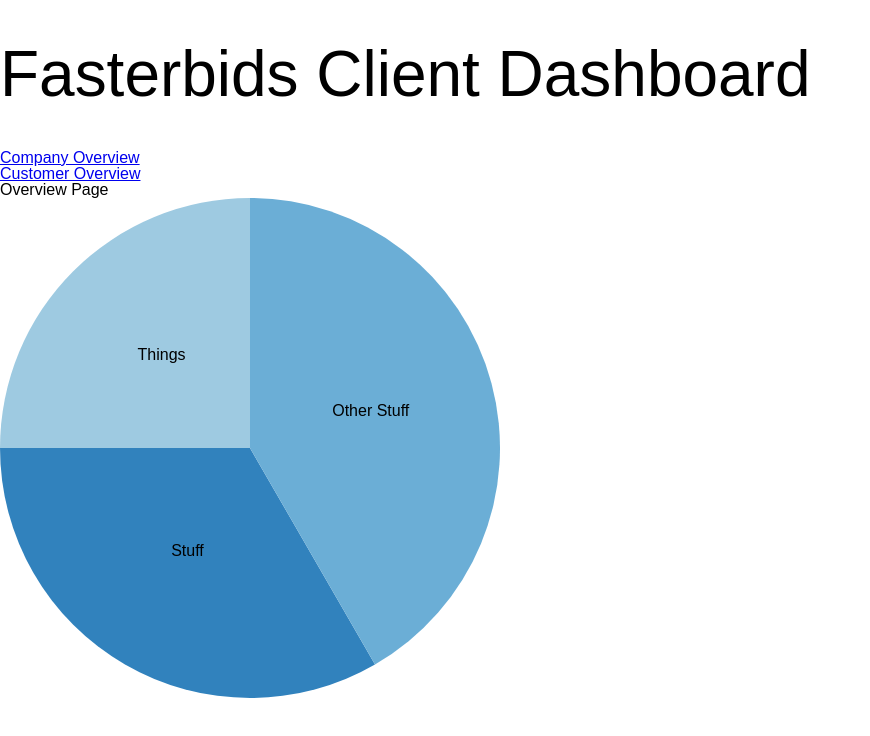
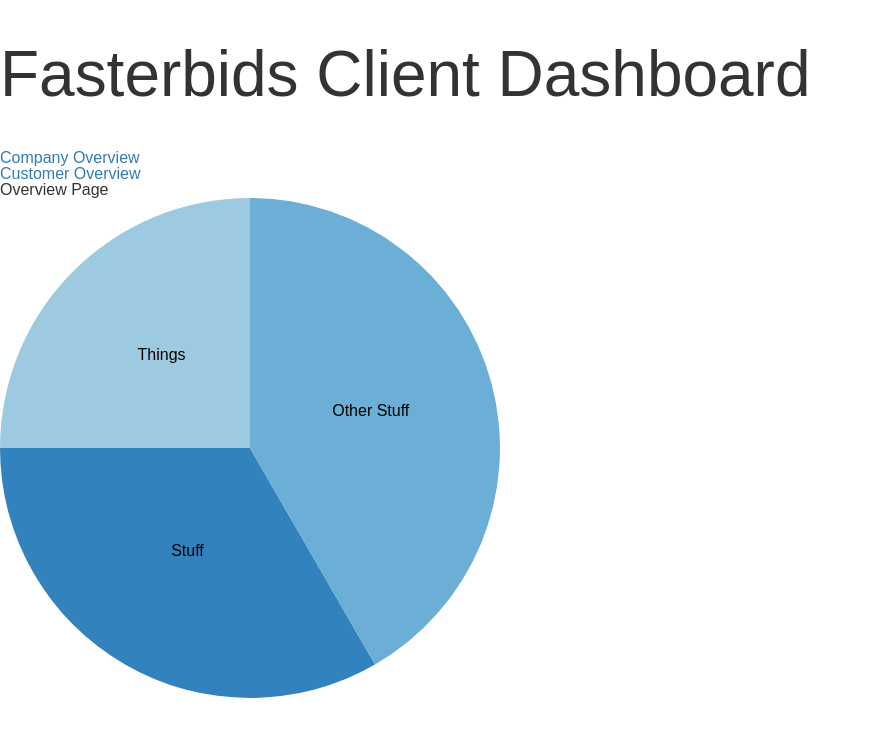
Before and after one commit to StephanieBeaton/Angular-and-D3-charts, a website: page client/app/index.html in a window 1280 px wide. Shown: the whole page, without its empty margins (0-870 px from the left). Drawn offline with nearby package versions, Linux system fonts and the light colour scheme; files that its build step writes are made by us from their sources; files whose address does not match are found by name.

Commit message:
add bootstrap to style.scss

```diff
--- a/client/app/css/style.scss
+++ b/client/app/css/style.scss
@@ -1,6 +1,7 @@
 /* Browser resets and normailzation. */
 @import 'vendor/_reset-2.0.scss';
 @import 'vendor/_normalize-3.0.3.scss';
+@import 'vendor/_bootstrap.min.css';
 /* SMACSS */
 @import 'smacss/_base.scss';
 @import 'smacss/_layout.scss';
```
Also changed, not shown: client/app/css/vendor/_bootstrap.min.css (added).
